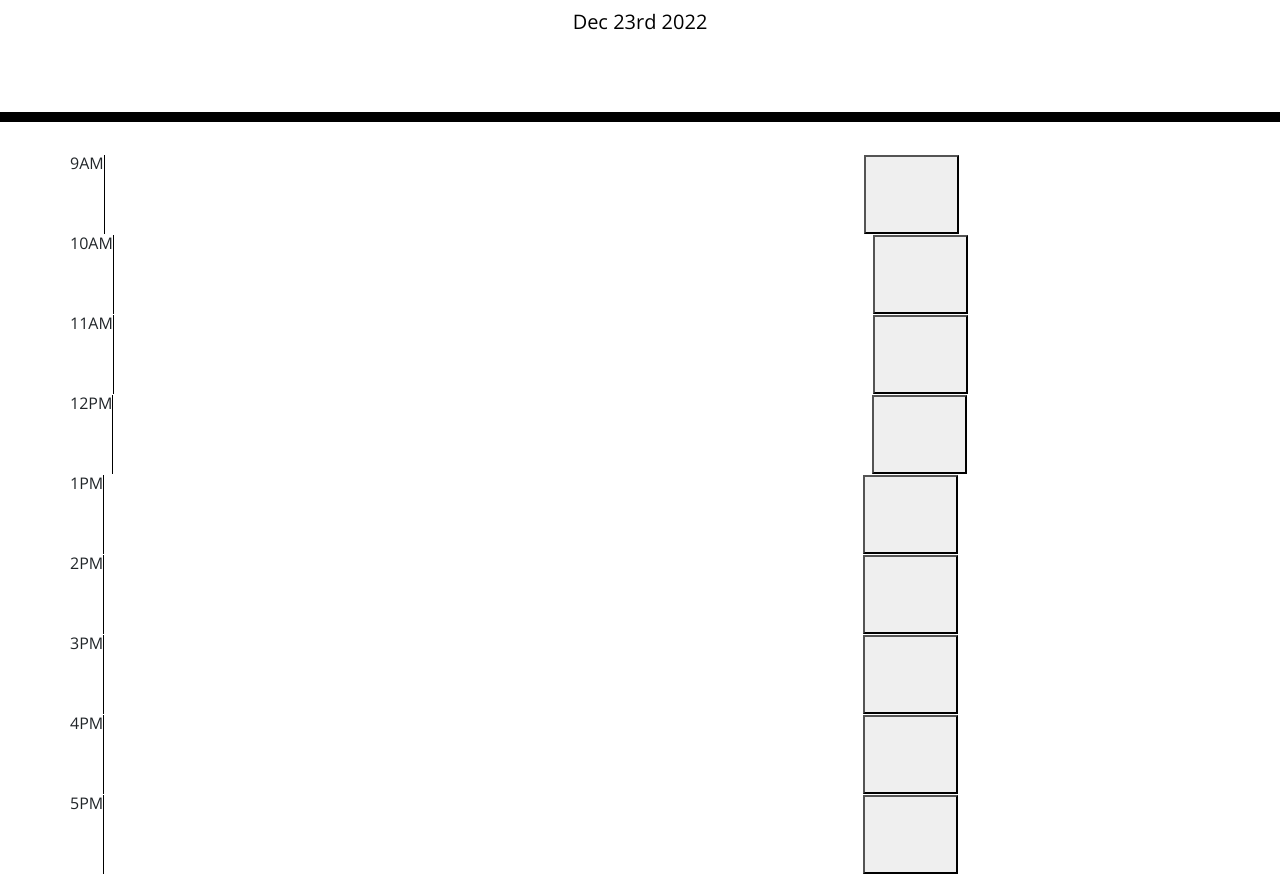
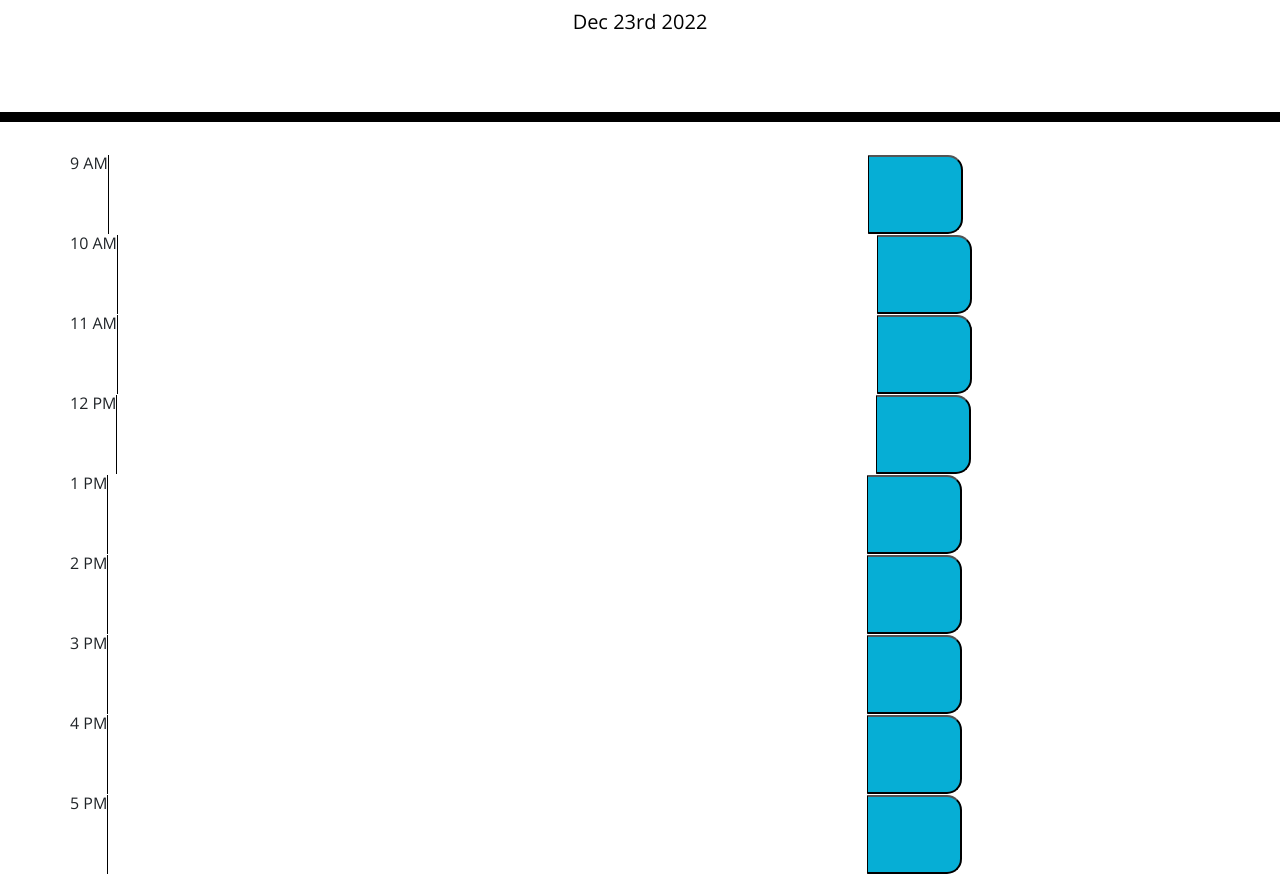
Before and after one commit to hghe95/HW-5, a plain HTML site: page index.html in a window 1280 px wide. Shown: the part 182-1056 px from the top of the page. Drawn offline with nearby package versions, Linux system fonts and the light colour scheme.

Commit message:
added new code to script

```diff
--- a/index.html
+++ b/index.html
@@ -30,50 +30,50 @@
     </header>
     <section class="container">
       <!-- Time blocks go here -->
-      <div class="row" id="9">
-        <div class="time_block">9AM</div>
+      <div class="row">
+        <div class="time_block" id="9">9 AM</div>
         <textarea class="description col-8"></textarea>
-        <button class="save-Btn col-md-1"><i></i></button>
+        <button class="saveBtn col-md-1"><i></i></button>
       </div>
-      <div class="row" id="10">
-        <div class="time-block">10AM</div>
+      <div class="row">
+        <div class="time-block" id="10">10 AM</div>
         <textarea class="description col-8"></textarea>
-        <button class="save-Btn col-md-1"><i></i></button>
+        <button class="saveBtn col-md-1"><i></i></button>
       </div>
-      <div class="row" id="11">
-        <div class="time-block">11AM</div>
+      <div class="row">
+        <div class="time-block" id="11">11 AM</div>
         <textarea class="description col-8"></textarea>
-        <button class="save-Btn col-md-1"><i></i></button>
+        <button class="saveBtn col-md-1"><i></i></button>
       </div>
-      <div class="row" id="12">
-        <div class="time-block">12PM</div>
+      <div class="row">
+        <div class="time-block" id="12">12 PM</div>
         <textarea class="description col-8"></textarea>
-        <button class="save-Btn col-md-1"><i></i></button>
+        <button class="saveBtn col-md-1"><i></i></button>
       </div>
-      <div class="row" id="13">
-        <div class="time-block">1PM</div>
+      <div class="row">
+        <div class="time-block" id="13">1 PM</div>
         <textarea class="description col-8"></textarea>
-        <button class="save-Btn col-md-1"><i></i></button>
+        <button class="saveBtn col-md-1"><i></i></button>
       </div>
-      <div class="row" id="14">
-        <div class="time-block">2PM</div>
+      <div class="row">
+        <div class="time-block" id="14">2 PM</div>
         <textarea class="description col-8"></textarea>
-        <button class="save-Btn col-md-1"><i></i></button>
+        <button class="saveBtn col-md-1"><i></i></button>
       </div>
-      <div class="row" id="15">
-        <div class="time-block">3PM</div>
+      <div class="row">
+        <div class="time-block" id="15">3 PM</div>
         <textarea class="description col-8"></textarea>
-        <button class="save-Btn col-md-1"><i></i></button>
+        <button class="saveBtn col-md-1"><i></i></button>
       </div>
-      <div class="row" id="16">
-        <div class="time-block">4PM</div>
+      <div class="row">
+        <div class="time-block" id="16">4 PM</div>
         <textarea class="description col-8"></textarea>
-        <button class="save-Btn col-md-1"><i></i></button>
+        <button class="saveBtn col-md-1"><i></i></button>
       </div>
-      <div class="row" id="17">
-        <div class="time-block">5PM</div>
+      <div class="row">
+        <div class="time-block" id="17">5 PM</div>
         <textarea class="description col-8"></textarea>
-        <button class="save-Btn col-md-1"><i></i></button>
+        <button class="saveBtn col-md-1"><i></i></button>
       </div>
     </section>
 
--- a/script.js
+++ b/script.js
@@ -1,28 +1,33 @@
 let currentTime = moment().hour()
-const saveBtn = document.querySelectorAll(`.saveBtn`);
+const saveBtn = document.querySelector(".saveBtn");
 document.querySelector(`#currentDay`).textContent = moment().format(`MMM Do YYYY`);
 const militaryTime = [9, 10, 11, 12, 13, 14, 15, 16, 17];
-localStorage.getItem(`scheduledEvent`);
+
 
 for (let i = 0; i < militaryTime.length; i++) {
     if (currentTime > militaryTime[i]) {
-        console.log(`Current hour is ${i}`);
+        console.log(i);
         document.getElementById(i).addClass("past");
     } else if (currentTime === militaryTime[i]) {
-        console.log(`Current hour is ${i}`);
+        console.log(i);
         document.getElementById(i).addClass("present");
     } else if (currentTime < militaryTime[i]) {
-        console.log(`Current hour is ${i}`);
+        console.log(i);
         document.getElementById(i).addClass("future");
     }
 
     if (localStorage.getItem(i)) {
         document.getElementById(i).value = localStorage.getItem(i);
     }
+
+    saveBtn[i].addEventListener("click", function(event) {
+        event.preventDefault;
+        var id = this.getAttribute("id");
+        var text = document.getElementById(id).value;
+        localStorage.setItem(id, text);
+    });
+
+    if(localStorage.getItem(i)) {
+        document.getElementById(i).value = localStorage.getItem(i);
+    }
 }
-
-saveBtn.addEventListener("click", function(event) {
-    let x = event.target;
-    console.log(x);
-    localStorage.setItem("scheduledEvent", $(`textarea`))
-})
```
